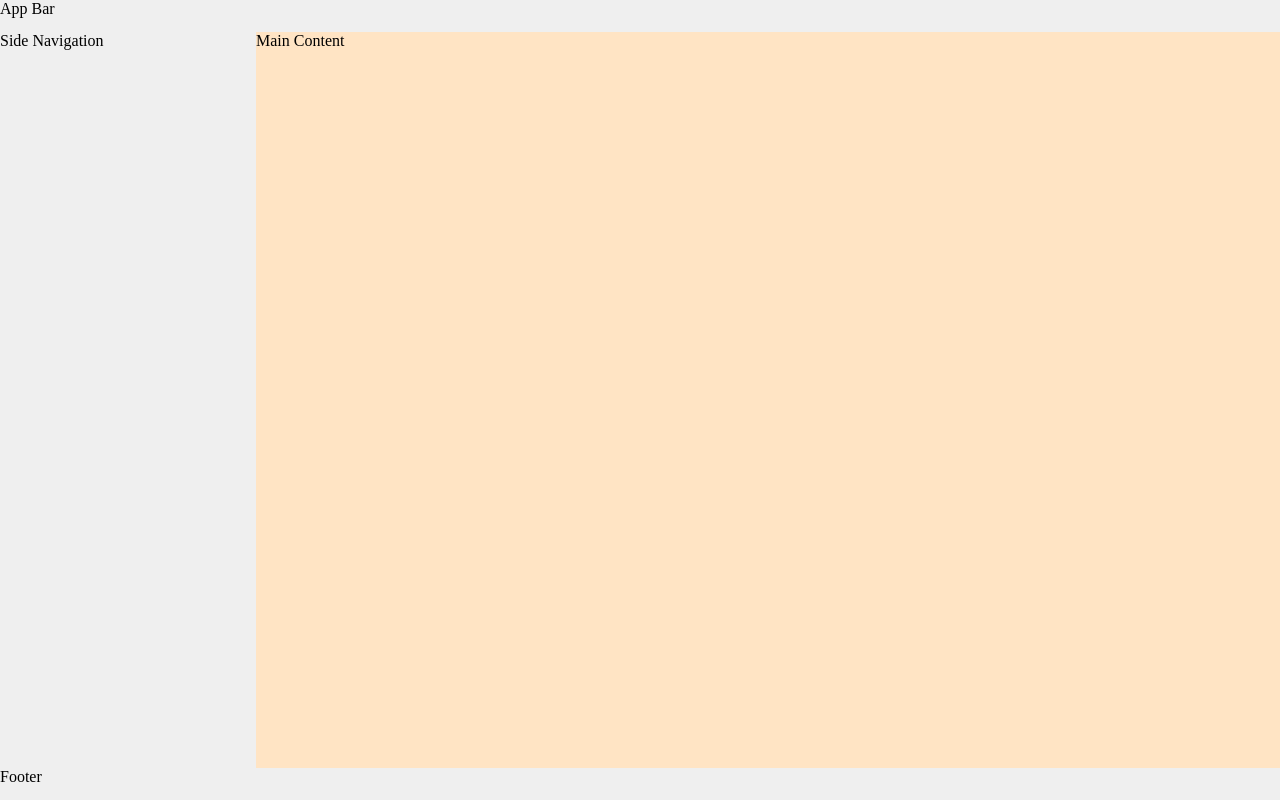
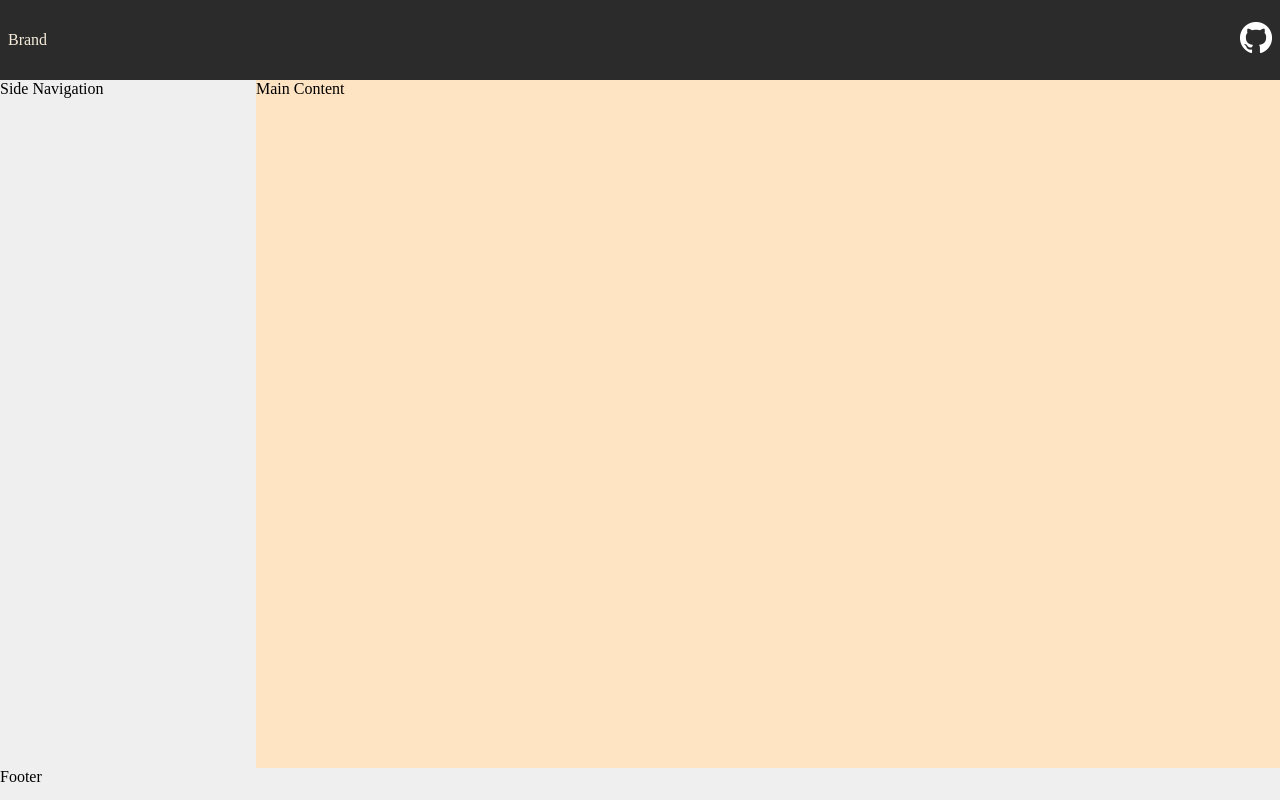
Before and after one commit to bvfnbk/uiuiuiuiui, a website: page src/public/index.html in a window 1280 px wide. Drawn offline with Linux system fonts and the light colour scheme.

Commit message:
Tuning app bar.

```diff
--- a/src/public/index.html
+++ b/src/public/index.html
@@ -3,13 +3,22 @@
 <head>
     <meta charset="UTF-8">
     <title>UIUIUIUIUI</title>
+
     <link rel="stylesheet" href="lib/css/normalize.css">
     <link rel="stylesheet" href="lib/css/application.css">
 </head>
 <body>
 <div id="app">
     <div id="app-bar">
-        App Bar
+        <div id="brand">
+            Brand
+        </div>
+        <div id="spacer"></div>
+        <div id="app-bar-menu">
+            <a href="https://github.com/bvfnbk/uiuiuiuiui" target="_blank">
+                <img src="assets/icons/Github-Mark/GitHub-Mark-Light-32px.png" alt="Github Mark" />
+            </a>
+        </div>
     </div>
     <div id="app-content">
         <div id="side-nav">
@@ -20,7 +29,7 @@
         </div>
     </div>
     <div id="app-footer">
-      Footer
+        Footer
     </div>
 </div>
 </body>
--- a/src/public/lib/css/application.css
+++ b/src/public/lib/css/application.css
@@ -9,8 +9,26 @@ div#app {
 }
 
 div#app-bar {
-    flex: 0 0 4vh;
-    background: #efefef;
+    flex: 0 0 8vh;
+
+    padding: 0.5rem;
+
+    display: flex;
+    align-items: center;
+    background: rgb(43, 43, 43);
+}
+
+div#brand {
+    flex: 0 0 20vw;
+    color: rgb(245, 236, 219);
+}
+
+div#spacer {
+    flex: 1;
+}
+
+div#app-bar-menu {
+    flex: 0 0 auto;
 }
 
 div#app-footer {
```
Also changed, not shown: src/public/assets/icons/Github-Mark/GitHub-Mark-120px-plus.png (added), src/public/assets/icons/Github-Mark/GitHub-Mark-32px.png (added), src/public/assets/icons/Github-Mark/GitHub-Mark-64px.png (added), src/public/assets/icons/Github-Mark/GitHub-Mark-Light-120px-plus.png (added), src/public/assets/icons/Github-Mark/GitHub-Mark-Light-32px.png (added), src/public/assets/icons/Github-Mark/GitHub-Mark-Light-64px.png (added), 1 other file.
